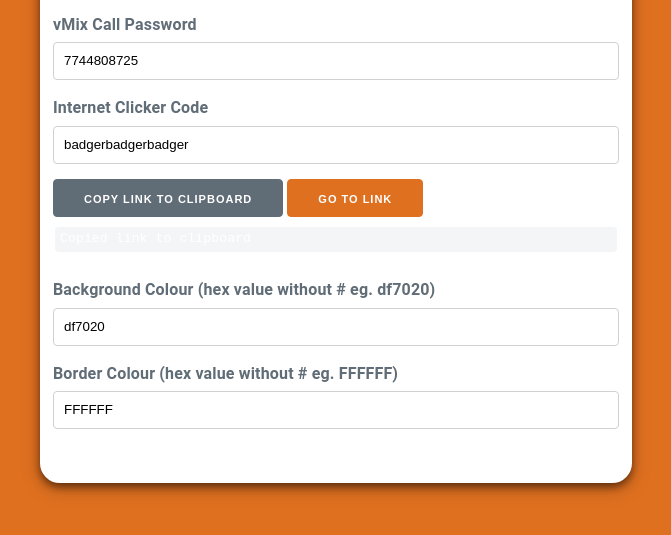
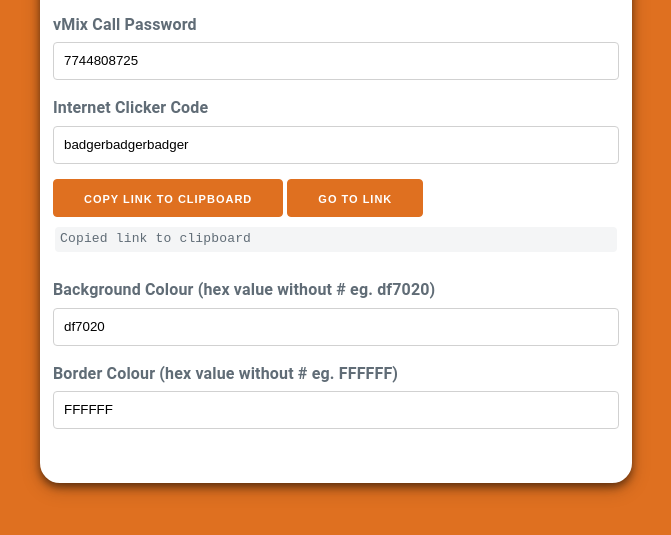
Before and after one commit to streamchange/contribute, a plain HTML site: page builder.html in a window 1280 px wide. Both pictures are taken after a click on the button "COPY LINK TO CLIPBOARD". Shown: the part 193-728 px from the top of the page, without its empty margins (304-975 px from the left). Drawn offline with Linux system fonts and the light colour scheme.

Commit message:
Re-Fixed Lol

```diff
--- a/builder.html
+++ b/builder.html
@@ -86,6 +86,7 @@
   linkOutput.innerText = 'Copied link to clipboard'
   linkOutput.style.display = "block"
   extraLine.style.display = "none"
+  document.activeElement.blur()
 }
 function gotoLink(){
   window.location.assign("https://"+link);
--- a/stylesheet.css
+++ b/stylesheet.css
@@ -276,6 +276,7 @@
  }
 
  code {
+   color: #606c76;
    background: #f4f5f6;
    border-radius: .4rem;
    font-size: 100%;
```
